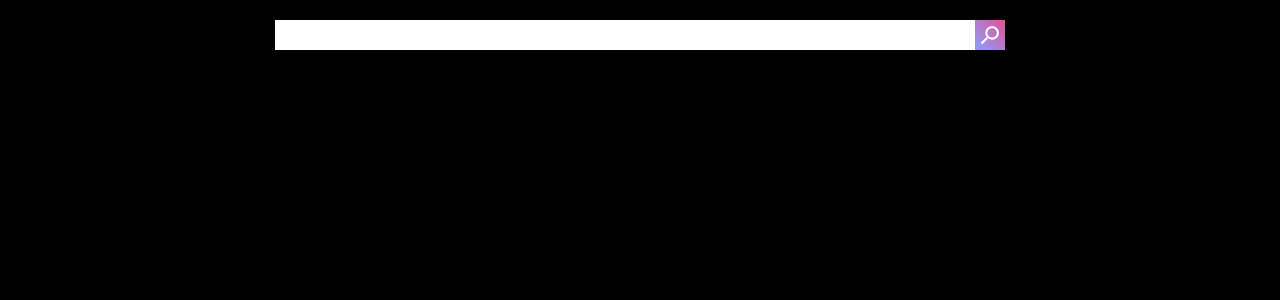
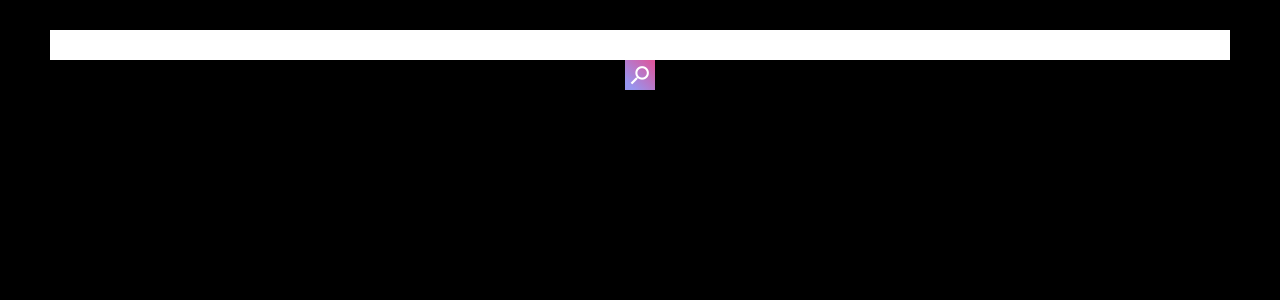
Before and after one commit to ratatatCat/code-challenge-front-end, an Angular app in the folder angular-giphy-search/: page / in a window 1280 px wide. Shown: the top 300 px of the page. Built offline with nearby package versions, Linux system fonts and the light colour scheme.

Commit message:
Fix theming and return images

```diff
--- a/angular-giphy-search/src/app/components/search/search.component.html
+++ b/angular-giphy-search/src/app/components/search/search.component.html
@@ -1,3 +1,4 @@
+<div id="searchPage">
     <form [formGroup]="searchForm" (ngSubmit)="performSearch(searchForm.value)">
         <mat-form-field>
             <input matInput formControlName="searchResult">
@@ -6,3 +7,9 @@
             </button>
         </mat-form-field>
     </form>
+    <div id="giphyImages">
+        <div *ngFor="let image of giphyImages">
+            <img src="{{image.images.original.url}}">
+        </div>
+    </div>
+</div>
--- a/angular-giphy-search/src/app/components/search/search.component.scss
+++ b/angular-giphy-search/src/app/components/search/search.component.scss
@@ -1,7 +1,18 @@
+#searchPage {
+  padding-left: 50px;
+  padding-right: 50px;
+  padding-top: 10px;
+}
+
+#giphyImages {
+  display: flex;
+  flex-wrap: wrap;
+}
+
 form {
   display: flex;
   flex-direction: column;
-  width: 730px;
+  width: 100%;
   margin: auto;
 }
 
@@ -12,7 +23,6 @@ button {
   width: 30px;
   height: 30px;
   text-align: center;
-  float: right;
 }
 
 mat-icon {
@@ -22,12 +32,21 @@ mat-icon {
 }
 
 input {
-  width: 700px;
+  width: 1750px;
   height: 30px;
   background-color: white;
   margin-top: 0;
+  text-align: left;
 }
 
 ::ng-deep .mat-form-field-underline {
   display: none;
 }
+
+mat-form-field {
+  text-align: center;
+}
+
+img {
+  padding: 10px;
+}
--- a/angular-giphy-search/src/app/components/search/search.component.ts
+++ b/angular-giphy-search/src/app/components/search/search.component.ts
@@ -13,11 +13,16 @@ export class SearchComponent implements OnInit {
     searchResult: new FormControl()
 });
 
+  giphyImages: any;
+
   constructor(private giphyService: GiphyService) { }
 
   ngOnInit() { }
 
   performSearch(searchTerm: any): void {
-    this.giphyService.getImages(searchTerm.searchResult);
+    this.giphyService.getImages(searchTerm.searchResult).subscribe((res: any) => {
+      console.log(res);
+      this.giphyImages = res.data;
+    });;
   }
 }
--- a/angular-giphy-search/src/app/services/giphy.service.ts
+++ b/angular-giphy-search/src/app/services/giphy.service.ts
@@ -16,8 +16,6 @@ export class GiphyService {
   getImages(searchTerm: string) {
     let params = this.params.set('q', searchTerm);
 
-    return this.http.get(`${this.apiUrl}`, {params: params}).subscribe((res: Response) => {
-      console.log(res);
-    });
+    return this.http.get(`${this.apiUrl}`, {params: params});
   }
 }
```
Lines whose indentation alone changed are shown as unchanged.
